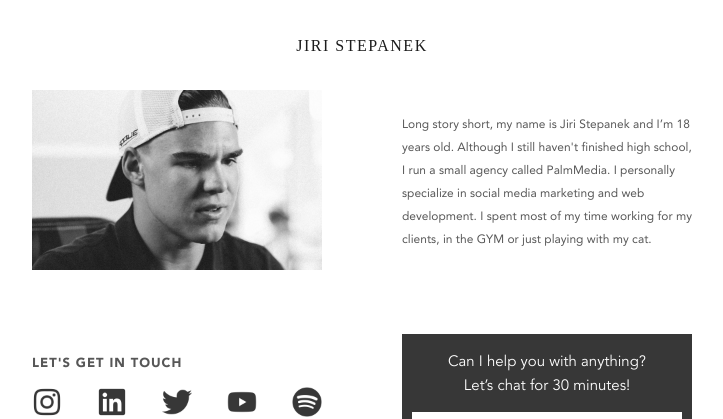
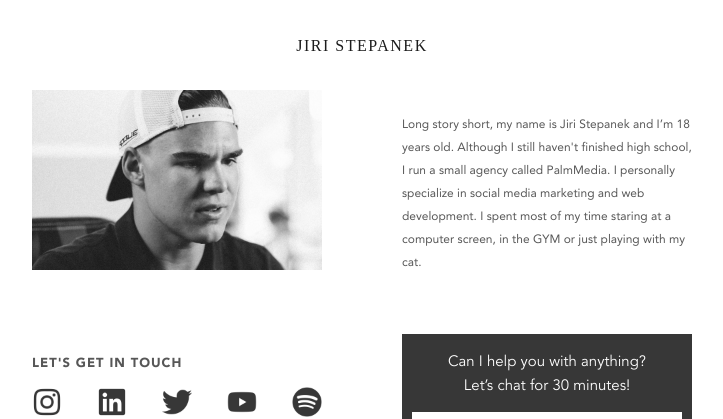
Before and after one commit to StyvekDrtic/personalWebsite2k18, a Jekyll site: the page built from index.html, in a window 1280 px wide and 900 px high. Shown: the top 419 px of the window, without its empty margins (278-1001 px from the left). Built offline with Jekyll 4.4.1, drawn with Linux system fonts in a browser that asks for light colours; some web fonts are replaced.

Commit message:
dodelavky

```diff
--- a/_includes/head.html
+++ b/_includes/head.html
@@ -11,21 +11,22 @@
 
   <link rel="stylesheet" href="/assets/css/main.css">
 
-  <link rel="apple-touch-icon" sizes="57x57" href="/favicon/apple-icon-57x57.png">
-  <link rel="apple-touch-icon" sizes="60x60" href="/favicon/apple-icon-60x60.png">
-  <link rel="apple-touch-icon" sizes="72x72" href="/favicon/apple-icon-72x72.png">
-  <link rel="apple-touch-icon" sizes="76x76" href="/favicon/apple-icon-76x76.png">
-  <link rel="apple-touch-icon" sizes="114x114" href="/favicon/apple-icon-114x114.png">
-  <link rel="apple-touch-icon" sizes="120x120" href="/favicon/apple-icon-120x120.png">
-  <link rel="apple-touch-icon" sizes="144x144" href="/favicon/apple-icon-144x144.png">
-  <link rel="apple-touch-icon" sizes="152x152" href="/favicon/apple-icon-152x152.png">
-  <link rel="apple-touch-icon" sizes="180x180" href="/favicon/apple-icon-180x180.png">
-  <link rel="icon" type="image/png" sizes="192x192"  href="/favicon/android-icon-192x192.png">
+  <link rel="apple-touch-icon" sizes="180x180" href="/favicon/apple-touch-icon.png">
   <link rel="icon" type="image/png" sizes="32x32" href="/favicon/favicon-32x32.png">
-  <link rel="icon" type="image/png" sizes="96x96" href="/favicon/favicon-96x96.png">
   <link rel="icon" type="image/png" sizes="16x16" href="/favicon/favicon-16x16.png">
-  <link rel="manifest" href="/favicon/manifest.json">
-  <meta name="msapplication-TileColor" content="#ffffff">
-  <meta name="msapplication-TileImage" content="/favicon/ms-icon-144x144.png">
+  <link rel="manifest" href="/favicon/site.webmanifest">
+  <link rel="mask-icon" href="/favicon/safari-pinned-tab.svg" color="#000000">
+  <meta name="msapplication-TileColor" content="#000000">
   <meta name="theme-color" content="#ffffff">
+
+  <!-- Global site tag (gtag.js) - Google Analytics -->
+  <script async src="https://www.googletagmanager.com/gtag/js?id=UA-97878141-2"></script>
+  <script>
+    window.dataLayer = window.dataLayer || [];
+    function gtag(){dataLayer.push(arguments);}
+    gtag('js', new Date());
+
+    gtag('config', 'UA-97878141-2');
+  </script>
+
 </head>
--- /dev/null
+++ b/google8a98d787517621bf.html
@@ -0,0 +1 @@
+google-site-verification: google8a98d787517621bf.html
--- a/index.html
+++ b/index.html
@@ -3,7 +3,7 @@
 ---
 
 <section class="obecne">
-  <p>Long story short, my name is Jiri Stepanek and I’m 18 years old. Although I still haven't finished high school, I run a small agency called PalmMedia. I personally specialize in social media marketing and web development. I spent most of my time working for my clients, in the GYM or just playing with my cat.</p>
+  <p>Long story short, my name is Jiri Stepanek and I’m 18 years old. Although I still haven't finished high school, I run a small agency called PalmMedia. I personally specialize in social media marketing and web development. I spent most of my time staring at a computer screen, in the GYM or just playing with my cat.</p>
   <img src="assets/img/mojeFoto.jpg" alt="Jiri Stepanek">
 </section>
 <section class="spojeni">
```
Also changed, not shown: favicon/browserconfig.xml (added, +9 -0 lines), favicon/android-chrome-192x192.png (added), favicon/android-chrome-256x256.png (added), favicon/apple-touch-icon.png (added), favicon/favicon-16x16.png (added), favicon/favicon-32x32.png (added), favicon/favicon.ico (added), favicon/mstile-150x150.png (added), favicon/safari-pinned-tab.svg (added), favicon/site.webmanifest (added).
